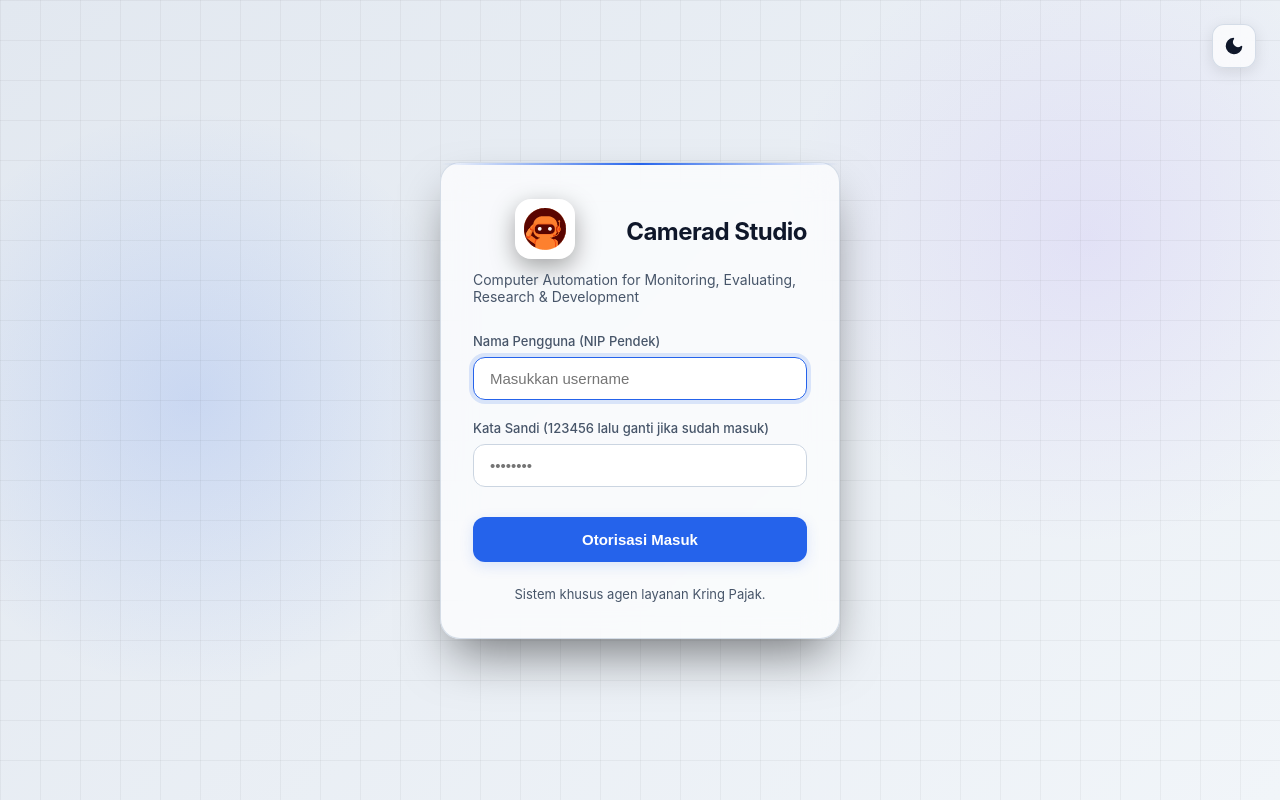
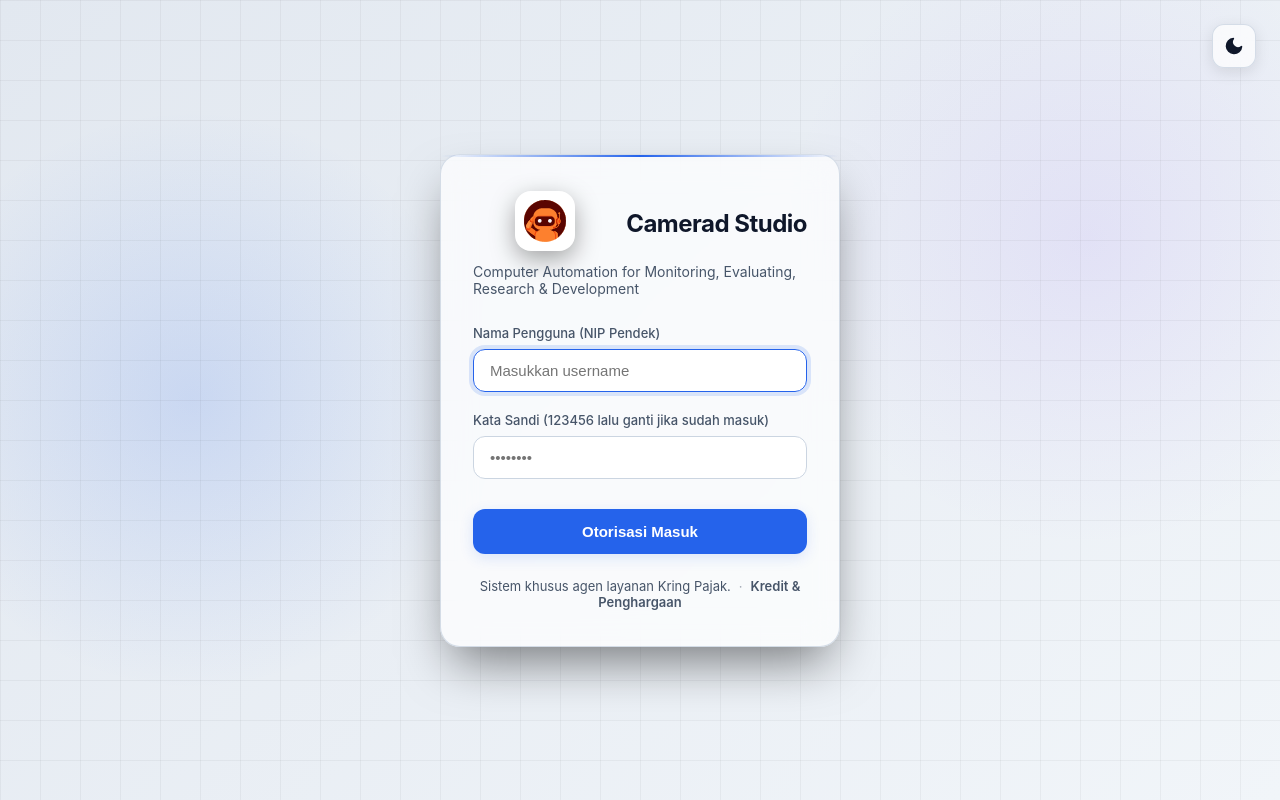
Before and after one commit to somesouls/camerad, a FastAPI app: page /login in a window 1280 px wide. Run offline with FastAPI, Linux system fonts and the light colour scheme.

Commit message:
Credit: tautan ringkas Kredit & Penghargaan di footer login

```diff
--- a/templates/login.html
+++ b/templates/login.html
@@ -235,6 +235,9 @@
     text-align: center;
     color: var(--text-muted);
   }
+  .footer a { color: var(--text-muted); text-decoration: none; font-weight: 600; }
+  .footer a:hover { color: var(--accent); }
+  .footer .sep { margin: 0 8px; opacity: 0.5; }
 
   /* SVG Icons for Theme Toggle */
   .icon-moon { display: none; }
@@ -279,7 +282,7 @@
     <button type="submit" id="btn">Otorisasi Masuk</button>
     <div class="err" id="e" role="alert" aria-live="polite"></div>
 
-    <div class="footer">Sistem khusus agen layanan Kring Pajak.</div>
+    <div class="footer">Sistem khusus agen layanan Kring Pajak.<span class="sep">·</span><a href="/credit">Kredit &amp; Penghargaan</a></div>
   </form>
 
   <script>
```
